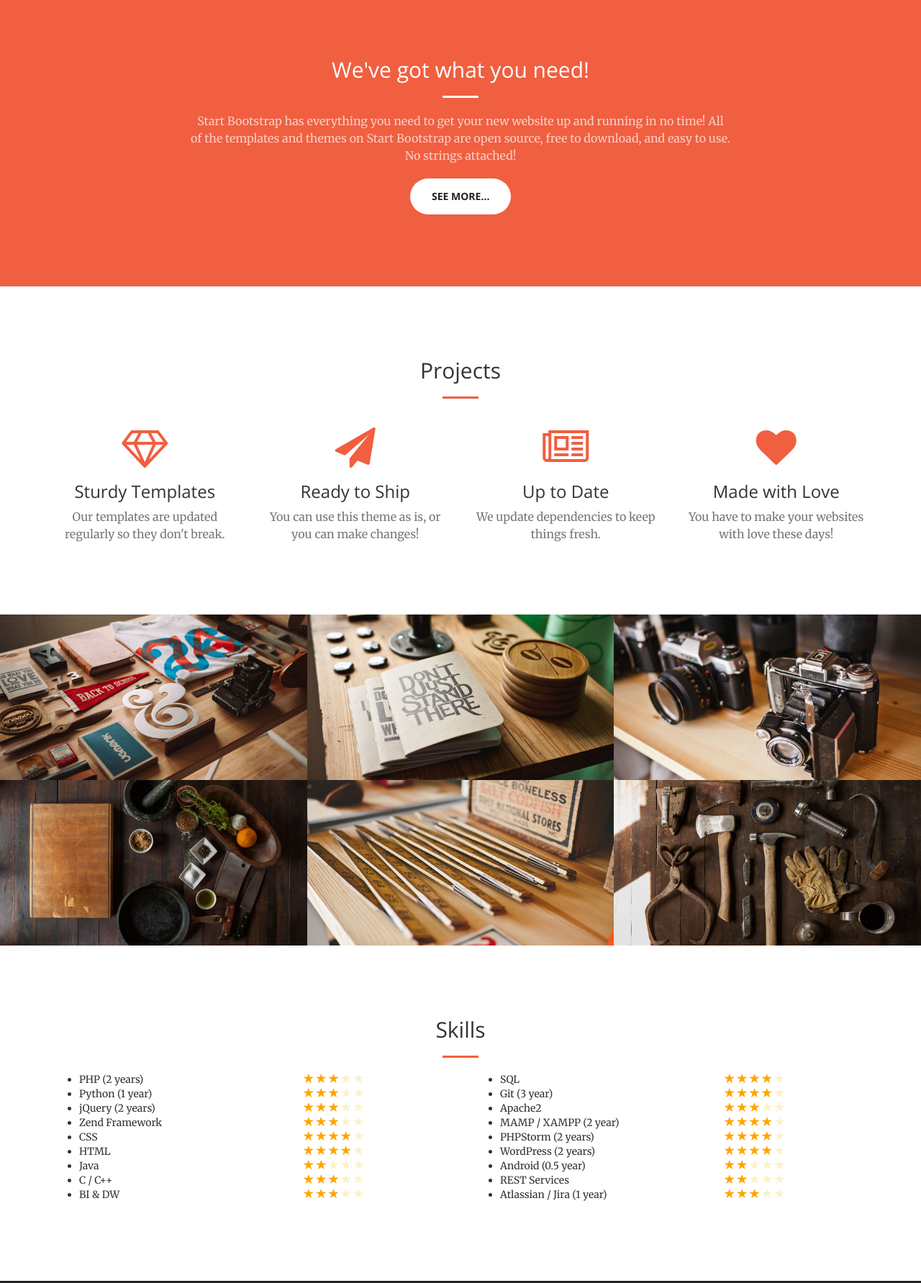
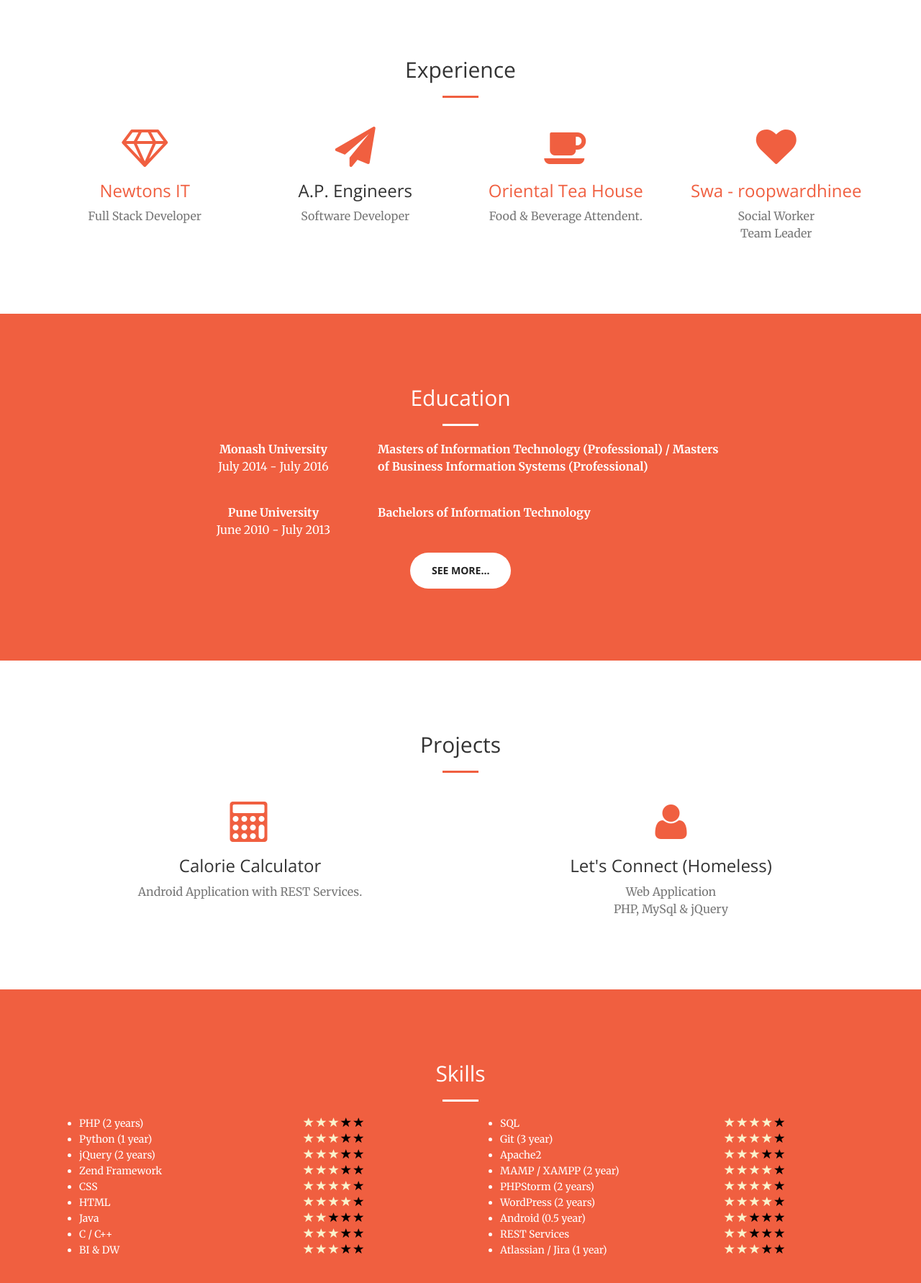
Before and after one commit to mahaguru24/Personal-Website, a website: page index.html in a window 1280 px wide. Shown: the part 820-2603 px from the top of the page at 72% size. Drawn offline with nearby package versions, Linux system fonts and the light colour scheme.

Commit message:
Live Website
Needs to elaborate experience and projects.

```diff
--- a/css/custom.css
+++ b/css/custom.css
@@ -4,9 +4,13 @@
 }
 
 span.glyphicon.filled {
-  color: orange;
+  color: #faf2cc;
 }
 
 span.glyphicon-star {
-  color: #faf2cc;
+  color: black;
 }
+
+ul.no-bullets li {
+  padding-bottom: 2px;
+}
--- a/index.html
+++ b/index.html
@@ -50,13 +50,16 @@
             <div class="collapse navbar-collapse" id="bs-example-navbar-collapse-1">
                 <ul class="nav navbar-nav navbar-right">
                     <li>
-                        <a class="page-scroll" href="#about">About</a>
+                        <a class="page-scroll" href="#homeHeading">About</a>
+                    </li>
+                    <li>
+                        <a class="page-scroll" href="#experience">Experience</a>
+                    </li>
+                    <li>
+                        <a class="page-scroll" href="#education">Education</a>
                     </li>
                     <li>
                         <a class="page-scroll" href="#projects">Projects</a>
-                    </li>
-                    <li>
-                        <a class="page-scroll" href="#portfolio">Portfolio</a>
                     </li>
                     <li>
                         <a class="page-scroll" href="#contact">Contact</a>
@@ -71,22 +74,113 @@
     <header>
         <div class="header-content">
             <div class="header-content-inner">
-                <h1 id="homeHeading">Guruprasad Mulay</h1>
+                <h1 id="homeHeading"></h1>
                 <hr>
                 <p>Curious and inquisitive by nature, I am fascinated by technology, and the role it plays in our lives.
                     I love what I do, and it drives me to excel.</p>
-                <a href="#about" class="btn btn-primary btn-xl page-scroll">Find Out More</a>
+                <a href="#experience" class="btn btn-primary btn-xl page-scroll">Find Out More</a>
             </div>
         </div>
     </header>
 
-    <section class="bg-primary" id="about">
+    <section id="experience">
+        <div class="container">
+            <div class="row">
+                <div class="col-lg-12 text-center">
+                    <h2 class="section-heading">Experience</h2>
+                    <hr class="primary">
+                </div>
+            </div>
+        </div>
+        <div class="container">
+            <div class="row">
+                <a href="http://www.inerds.com.au/">
+                    <div class="col-lg-3 col-md-6 text-center">
+                        <div class="service-box">
+                            <i class="fa fa-4x fa-diamond text-primary sr-icons"></i>
+                            <h3>Newtons IT</h3>
+                            <p class="text-muted">Full Stack Developer</p>
+                        </div>
+                    </div>
+                </a>
+                <div class="col-lg-3 col-md-6 text-center">
+                    <div class="service-box">
+                        <i class="fa fa-4x fa-paper-plane text-primary sr-icons"></i>
+                        <h3>A.P. Engineers</h3>
+                        <p class="text-muted">Software Developer</p>
+                    </div>
+                </div>
+                <a href="http://orientalteahouse.com.au/">
+                    <div class="col-lg-3 col-md-6 text-center">
+                        <div class="service-box">
+                            <i class="fa fa-4x fa-coffee text-primary sr-icons"></i>
+                            <h3>Oriental Tea House</h3>
+                            <p class="text-muted">Food & Beverage Attendent.</p>
+                        </div>
+                    </div>
+                </a>
+                <a href="http://www.swaroopwardhinee.org/">
+                    <div class="col-lg-3 col-md-6 text-center">
+                        <div class="service-box">
+                            <i class="fa fa-4x fa-heart text-primary sr-icons"></i>
+                            <h3>Swa - roopwardhinee</h3>
+                            <p class="text-muted">
+                                Social Worker
+                                <br>
+                                Team Leader
+                            </p>
+                        </div>
+                    </div>
+                </a>
+            </div>
+        </div>
+    </section>
+
+
+    <section class="bg-primary" id="education">
         <div class="container">
             <div class="row">
                 <div class="col-lg-8 col-lg-offset-2 text-center">
-                    <h2 class="section-heading">We've got what you need!</h2>
+                    <h2 class="section-heading">Education</h2>
                     <hr class="light">
-                    <p class="text-faded">Start Bootstrap has everything you need to get your new website up and running in no time! All of the templates and themes on Start Bootstrap are open source, free to download, and easy to use. No strings attached!</p>
+                    <div class="row">
+                        <div class="col-md-4">
+                            <p>
+                                <strong>
+                                    Monash University
+                                </strong>
+                                <br/>
+                                July 2014 - July 2016
+                            </p>
+                        </div>
+                        <div class="text-left col-md-8">
+                            <p>
+                                <strong>Masters of Information Technology (Professional)
+                                    / Masters of Business Information Systems (Professional)
+                                </strong>
+                            </p>
+                        </div>
+                    </div>
+                    <br />
+
+                    <div class="row">
+                        <div class="col-md-4">
+                            <p>
+                                <strong>
+                                    Pune University
+                                </strong>
+                                <br/>
+                                June 2010 - July 2013
+                            </p>
+                        </div>
+                        <div class="text-left col-md-8">
+                            <p>
+                                <strong>Bachelors of Information Technology
+                                </strong>
+                            </p>
+                        </div>
+                    </div>
+
                     <a href="#projects" class="page-scroll btn btn-default btn-xl sr-button">See more...</a>
                 </div>
             </div>
@@ -104,140 +198,33 @@
         </div>
         <div class="container">
             <div class="row">
-                <div class="col-lg-3 col-md-6 text-center">
+                <div class="col-lg-6 col-md-6 text-center">
                     <div class="service-box">
-                        <i class="fa fa-4x fa-diamond text-primary sr-icons"></i>
-                        <h3>Sturdy Templates</h3>
-                        <p class="text-muted">Our templates are updated regularly so they don't break.</p>
+                        <i class="fa fa-4x fa-calculator text-primary sr-icons"></i>
+                        <h3>Calorie Calculator</h3>
+                        <p class="text-muted">Android Application with REST Services.</p>
                     </div>
                 </div>
-                <div class="col-lg-3 col-md-6 text-center">
+                <div class="col-lg-6 col-md-6 text-center">
                     <div class="service-box">
-                        <i class="fa fa-4x fa-paper-plane text-primary sr-icons"></i>
-                        <h3>Ready to Ship</h3>
-                        <p class="text-muted">You can use this theme as is, or you can make changes!</p>
-                    </div>
-                </div>
-                <div class="col-lg-3 col-md-6 text-center">
-                    <div class="service-box">
-                        <i class="fa fa-4x fa-newspaper-o text-primary sr-icons"></i>
-                        <h3>Up to Date</h3>
-                        <p class="text-muted">We update dependencies to keep things fresh.</p>
-                    </div>
-                </div>
-                <div class="col-lg-3 col-md-6 text-center">
-                    <div class="service-box">
-                        <i class="fa fa-4x fa-heart text-primary sr-icons"></i>
-                        <h3>Made with Love</h3>
-                        <p class="text-muted">You have to make your websites with love these days!</p>
+                        <i class="fa fa-4x  fa-user text-primary sr-icons"></i>
+                        <h3>Let's Connect (Homeless)</h3>
+                        <p class="text-muted">
+                            Web Application
+                            <br> PHP, MySql & jQuery
+                        </p>
                     </div>
                 </div>
             </div>
         </div>
     </section>
 
-    <section class="no-padding" id="portfolio">
-        <div class="container-fluid">
-            <div class="row no-gutter popup-gallery">
-                <div class="col-lg-4 col-sm-6">
-                    <a href="img/portfolio/fullsize/1.jpg" class="portfolio-box">
-                        <img src="img/portfolio/thumbnails/1.jpg" class="img-responsive" alt="">
-                        <div class="portfolio-box-caption">
-                            <div class="portfolio-box-caption-content">
-                                <div class="project-category text-faded">
-                                    Category
-                                </div>
-                                <div class="project-name">
-                                    Project Name
-                                </div>
-                            </div>
-                        </div>
-                    </a>
-                </div>
-                <div class="col-lg-4 col-sm-6">
-                    <a href="img/portfolio/fullsize/2.jpg" class="portfolio-box">
-                        <img src="img/portfolio/thumbnails/2.jpg" class="img-responsive" alt="">
-                        <div class="portfolio-box-caption">
-                            <div class="portfolio-box-caption-content">
-                                <div class="project-category text-faded">
-                                    Category
-                                </div>
-                                <div class="project-name">
-                                    Project Name
-                                </div>
-                            </div>
-                        </div>
-                    </a>
-                </div>
-                <div class="col-lg-4 col-sm-6">
-                    <a href="img/portfolio/fullsize/3.jpg" class="portfolio-box">
-                        <img src="img/portfolio/thumbnails/3.jpg" class="img-responsive" alt="">
-                        <div class="portfolio-box-caption">
-                            <div class="portfolio-box-caption-content">
-                                <div class="project-category text-faded">
-                                    Category
-                                </div>
-                                <div class="project-name">
-                                    Project Name
-                                </div>
-                            </div>
-                        </div>
-                    </a>
-                </div>
-                <div class="col-lg-4 col-sm-6">
-                    <a href="img/portfolio/fullsize/4.jpg" class="portfolio-box">
-                        <img src="img/portfolio/thumbnails/4.jpg" class="img-responsive" alt="">
-                        <div class="portfolio-box-caption">
-                            <div class="portfolio-box-caption-content">
-                                <div class="project-category text-faded">
-                                    Category
-                                </div>
-                                <div class="project-name">
-                                    Project Name
-                                </div>
-                            </div>
-                        </div>
-                    </a>
-                </div>
-                <div class="col-lg-4 col-sm-6">
-                    <a href="img/portfolio/fullsize/5.jpg" class="portfolio-box">
-                        <img src="img/portfolio/thumbnails/5.jpg" class="img-responsive" alt="">
-                        <div class="portfolio-box-caption">
-                            <div class="portfolio-box-caption-content">
-                                <div class="project-category text-faded">
-                                    Category
-                                </div>
-                                <div class="project-name">
-                                    Project Name
-                                </div>
-                            </div>
-                        </div>
-                    </a>
-                </div>
-                <div class="col-lg-4 col-sm-6">
-                    <a href="img/portfolio/fullsize/6.jpg" class="portfolio-box">
-                        <img src="img/portfolio/thumbnails/6.jpg" class="img-responsive" alt="">
-                        <div class="portfolio-box-caption">
-                            <div class="portfolio-box-caption-content">
-                                <div class="project-category text-faded">
-                                    Category
-                                </div>
-                                <div class="project-name">
-                                    Project Name
-                                </div>
-                            </div>
-                        </div>
-                    </a>
-                </div>
-            </div>
-        </div>
-    </section>
-    <section id="skills">
+    <section id="skills" class="bg-primary">
         <div class="container">
             <div class="row">
                 <div class="col-lg-12 text-center">
                     <h2 class="section-heading">Skills</h2>
-                    <hr class="primary">
+                    <hr class="light">
                 </div>
             </div>
             <div class="row">
@@ -475,6 +462,8 @@
 
     <!-- Theme JavaScript -->
     <script src="js/creative.min.js"></script>
+    <script src="js/custom.js"></script>
+
 
 </body>
 
```
Also changed, not shown: js/custom.js (added, +18 -0 lines).
